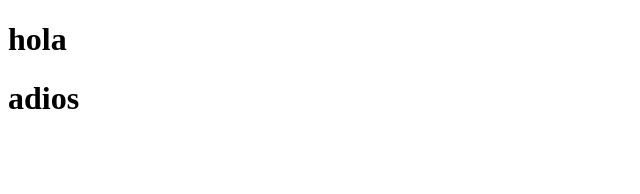
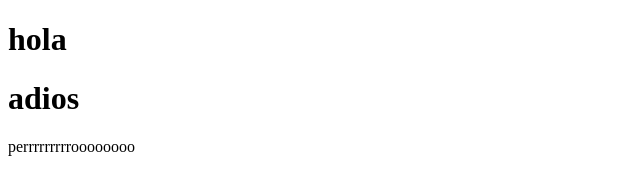
Before and after one commit to SmayorPop/Despliegue, a plain HTML site: page index.html in a window 1280 px wide. Shown: the whole page, without its empty margins (0-640 px from the left). Drawn offline with Linux system fonts and the light colour scheme.

Commit message:
punto de no retroceso

```diff
--- a/index.html
+++ b/index.html
@@ -6,6 +6,7 @@
     <body>
 <h1>hola</h1>
 <h1>adios</h1>
+<p>perrrrrrrrroooooooo</p>
 
     </body>
 
```
